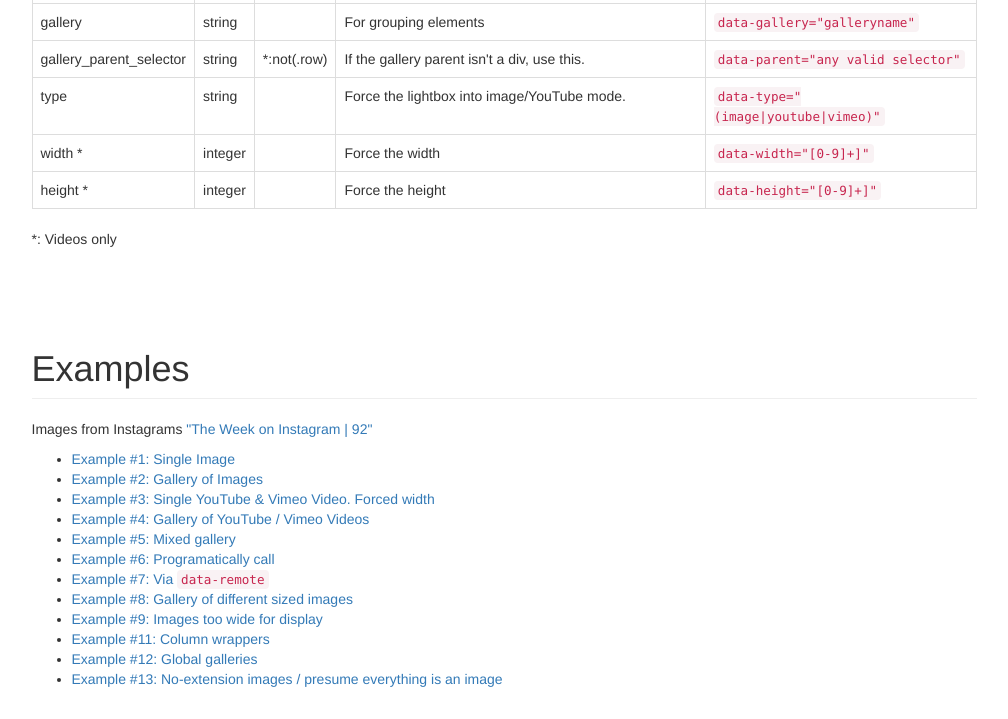
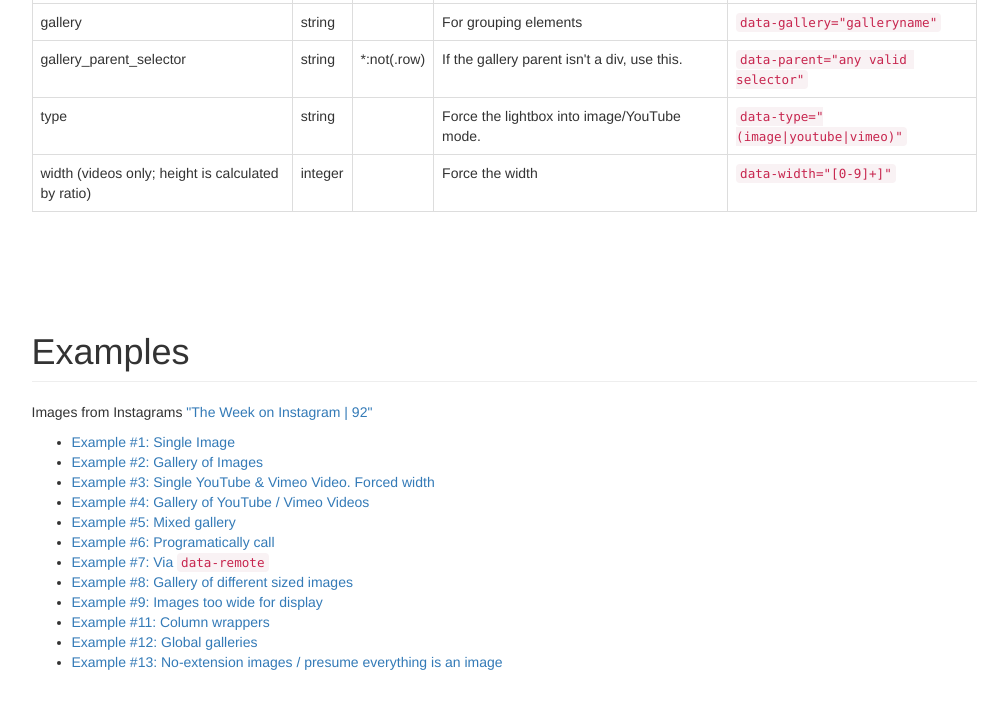
Before and after one commit to ashleydw/lightbox, a plain HTML site: page index.html in a window 1280 px wide. Shown: the part 1060-1779 px from the top of the page, without its empty margins (136-1144 px from the left). Drawn offline with nearby package versions, Linux system fonts and the light colour scheme; some packages are replaced by stand-ins of ours; a script that the page names is missing.

Commit message:
Updating docs to show that height is no longer needed.

```diff
--- a/index.html
+++ b/index.html
@@ -39,7 +39,6 @@
 				position: absolute;
 				background-color: #000;
 			}
-
 			code {
 				white-space: pre-wrap;       /* css-3 */
 				white-space: -moz-pre-wrap;  /* Mozilla, since 1999 */
@@ -122,23 +121,15 @@
 									<td><code>data-type="(image|youtube|vimeo)"</code></td>
 								</tr>
 								<tr>
-									<td>width *</td>
+									<td>width (videos only; height is calculated by ratio)</td>
 									<td>integer</td>
 									<td></td>
 									<td>Force the width</td>
 									<td><code>data-width="[0-9]+]"</code></td>
 								</tr>
-								<tr>
-									<td>height *</td>
-									<td>integer</td>
-									<td></td>
-									<td>Force the height</td>
-									<td><code>data-height="[0-9]+]"</code></td>
-								</tr>
 								</tbody>
 							</table>
                     	</div>
-                        <p>*: Videos only</p>
                     </div>
 
                     <h1 class="page-header">Examples</h1>
@@ -212,8 +203,8 @@
                     <h4>Forcing width</h4>
                     <p>Set the width of the video</p>
                     <p><a href="http://www.youtube.com/watch?v=k6mFF3VmVAs" data-toggle="lightbox">Ghostpoet - Cash and Carry Me Home (standard)</a></p>
-                    <p><a href="http://www.youtube.com/watch?v=k6mFF3VmVAs" data-toggle="lightbox" data-width="640" data-height="360">Ghostpoet - Cash and Carry Me Home (640 x 360)</a></p>
-                    <p><a href="http://www.youtube.com/watch?v=k6mFF3VmVAs" data-toggle="lightbox" data-width="1280" data-height="780">Ghostpoet - Cash and Carry Me Home (1280 x 780)</a></p>
+                    <p><a href="http://www.youtube.com/watch?v=k6mFF3VmVAs" data-toggle="lightbox" data-width="640">Ghostpoet - Cash and Carry Me Home (640 x 360)</a></p>
+                    <p><a href="http://www.youtube.com/watch?v=k6mFF3VmVAs" data-toggle="lightbox" data-width="1280">Ghostpoet - Cash and Carry Me Home (1280 x 780)</a></p>
 
                     <h3 class="page-header" id="youtube-gallery">Example #4: Gallery of YouTube Videos</h3>
                     <div class="row">
```
Also changed, not shown: 1 other file.
